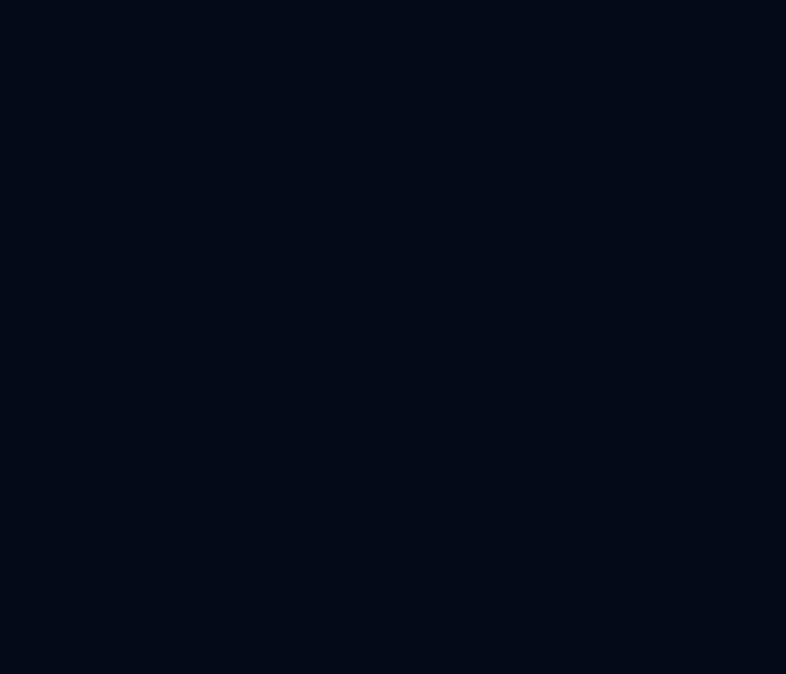
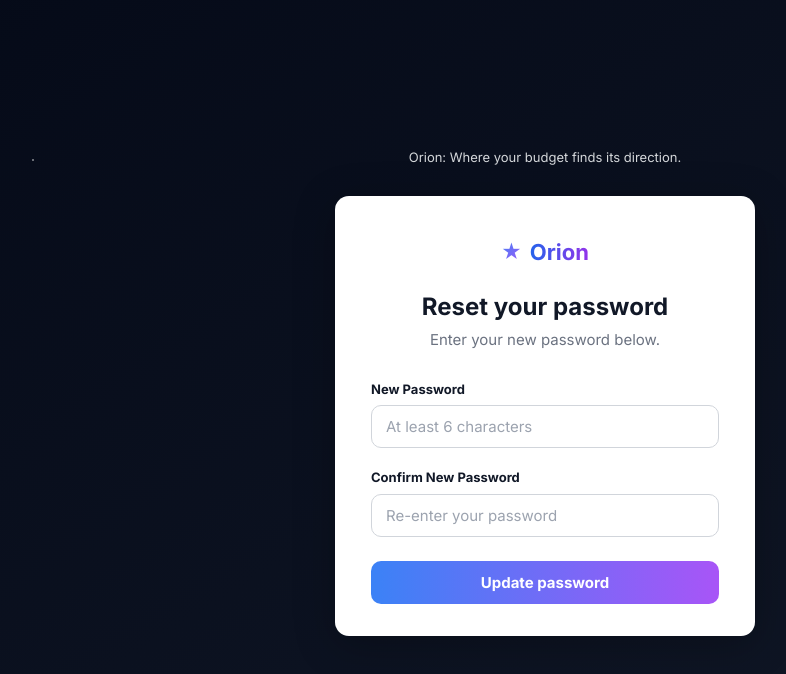
Before and after one commit to shruthikauduthuri/cs451r-capstone-project, a React (Vite) app in the folder orion-frontend/: page /reset-password in a window 1280 px wide. Before the commit this address had no page. Shown: the top 674 px of the page, without its empty margins (95-881 px from the left). Built offline with nearby package versions, Linux system fonts and the light colour scheme.

Commit message:
Added a logout button/logic and forgot password flow/functionality

```diff
--- a/orion-frontend/src/App.jsx
+++ b/orion-frontend/src/App.jsx
@@ -12,6 +12,7 @@ import Login from "./pages/Login";
 import ForgotPassword from "./pages/ForgotPassword";
 import CreateAccount from "./pages/CreateAccount";
 import AskAI from "./pages/AskAI";
+import ResetPassword from "./pages/ResetPassword";
 
 function ProtectedRoute() {
   const { session, loading } = useAuth();
@@ -49,9 +50,9 @@ function AppRoutes() {
         path="/login"
         element={session ? <Navigate to="/dashboard" replace /> : <Login />}
       />
-      <Route path="/forgot-password" element={<ForgotPassword />} />
-      <Route path="/create-account" element={<CreateAccount />} />
-
+<Route path="/forgot-password" element={<ForgotPassword />} />
+<Route path="/reset-password" element={<ResetPassword />} />
+<Route path="/create-account" element={<CreateAccount />} />
       {/* Protected app shell */}
       <Route element={<ProtectedRoute />}>
         <Route element={<MainLayout />}>
--- a/orion-frontend/src/pages/ForgotPassword.jsx
+++ b/orion-frontend/src/pages/ForgotPassword.jsx
@@ -1,14 +1,31 @@
 import { useState } from "react";
 import { Link } from "react-router-dom";
+import { supabase } from "../supabaseClient";
 import "./Login.css";
 
 export default function ForgotPassword() {
   const [email, setEmail] = useState("");
   const [submitted, setSubmitted] = useState(false);
+  const [loading, setLoading] = useState(false);
+  const [errorMsg, setErrorMsg] = useState("");
 
-  function handleSubmit(e) {
+  async function handleSubmit(e) {
     e.preventDefault();
+    setLoading(true);
+    setErrorMsg("");
+
+    const { error } = await supabase.auth.resetPasswordForEmail(email, {
+      redirectTo: window.location.origin + "/reset-password",
+    });
+
+    if (error) {
+      setErrorMsg(error.message);
+      setLoading(false);
+      return;
+    }
+
     setSubmitted(true);
+    setLoading(false);
   }
 
   return (
@@ -24,9 +41,7 @@ export default function ForgotPassword() {
           </p>
 
           <div className="login-brand">
-            <span className="login-star" aria-hidden="true">
-              ★
-            </span>
+            <span className="login-star" aria-hidden="true">★</span>
             <span className="login-brand-text">Orion</span>
           </div>
 
@@ -39,7 +54,7 @@ export default function ForgotPassword() {
             <div className="auth-message">
               <p>
                 If an account exists for <strong>{email}</strong>, you&apos;ll receive an email with reset
-                instructions shortly.
+                instructions shortly. Check your spam folder if you don&apos;t see it.
               </p>
               <Link to="/login" className="login-submit auth-submit-link">
                 Return to sign in
@@ -60,8 +75,12 @@ export default function ForgotPassword() {
                 />
               </div>
 
-              <button type="submit" className="login-submit">
-                Send reset link
+              {errorMsg && (
+                <p style={{ color: "#ef4444", fontSize: "0.875rem", margin: "0 0 8px" }}>{errorMsg}</p>
+              )}
+
+              <button type="submit" className="login-submit" disabled={loading}>
+                {loading ? "Sending..." : "Send reset link"}
               </button>
             </form>
           )}
--- /dev/null
+++ b/orion-frontend/src/pages/ResetPassword.jsx
@@ -0,0 +1,121 @@
+import { useState } from "react";
+import { useNavigate } from "react-router-dom";
+import { supabase } from "../supabaseClient";
+import { useAuth } from "../context/AuthContext";
+import "./Login.css";
+
+export default function ResetPassword() {
+  const navigate = useNavigate();
+  const { session, loading: authLoading } = useAuth();
+  const [password, setPassword] = useState("");
+  const [confirmPassword, setConfirmPassword] = useState("");
+  const [loading, setLoading] = useState(false);
+  const [errorMsg, setErrorMsg] = useState("");
+  const [success, setSuccess] = useState(false);
+
+  async function handleSubmit(e) {
+    e.preventDefault();
+    setErrorMsg("");
+
+    if (password.length < 6) {
+      setErrorMsg("Password must be at least 6 characters.");
+      return;
+    }
+
+    if (password !== confirmPassword) {
+      setErrorMsg("Passwords do not match.");
+      return;
+    }
+
+    if (!session) {
+      setErrorMsg("Session expired. Please request a new reset link.");
+      return;
+    }
+
+    setLoading(true);
+
+    supabase.auth.updateUser({ password: password }).then(({ error }) => {
+        if (error) {
+          setErrorMsg(error.message);
+          setLoading(false);
+          return;
+        }
+        setSuccess(true);
+        setLoading(false);
+      });
+
+      setTimeout(() => {
+        navigate("/dashboard");
+      }, 4000);
+  }
+
+  if (authLoading) {
+    return (
+      <div className="login-page">
+        <div className="login-card-wrap">
+          <div className="login-card">
+            <p style={{ textAlign: "center", color: "#94a3b8" }}>Loading...</p>
+          </div>
+        </div>
+      </div>
+    );
+  }
+
+  return (
+    <div className="login-page">
+      <p className="login-slogan">Orion: Where your budget finds its direction.</p>
+
+      <div className="login-card-wrap">
+        <div className="login-card">
+          <div className="login-brand">
+            <span className="login-star" aria-hidden="true">★</span>
+            <span className="login-brand-text">Orion</span>
+          </div>
+
+          <h1 className="login-title">Reset your password</h1>
+          <p className="login-sub">Enter your new password below.</p>
+
+          {success ? (
+            <div className="auth-message">
+              <p>Your password has been updated successfully. Redirecting to your dashboard...</p>
+            </div>
+          ) : (
+            <form className="login-form" onSubmit={handleSubmit}>
+              <div className="login-field">
+                <label htmlFor="new-password">New Password</label>
+                <input
+                  id="new-password"
+                  type="password"
+                  value={password}
+                  onChange={(e) => setPassword(e.target.value)}
+                  placeholder="At least 6 characters"
+                  required
+                />
+              </div>
+
+              <div className="login-field">
+                <label htmlFor="confirm-password">Confirm New Password</label>
+                <input
+                  id="confirm-password"
+                  type="password"
+                  value={confirmPassword}
+                  onChange={(e) => setConfirmPassword(e.target.value)}
+                  placeholder="Re-enter your password"
+                  required
+                />
+              </div>
+
+              {errorMsg && (
+                <p style={{ color: "#ef4444", fontSize: "0.875rem", margin: "0 0 8px" }}>{errorMsg}</p>
+              )}
+
+              <button type="submit" className="login-submit" disabled={loading}>
+                {loading ? "Updating..." : "Update password"}
+              </button>
+            </form>
+          )}
+        </div>
+      </div>
+    </div>
+  );
+}
```
